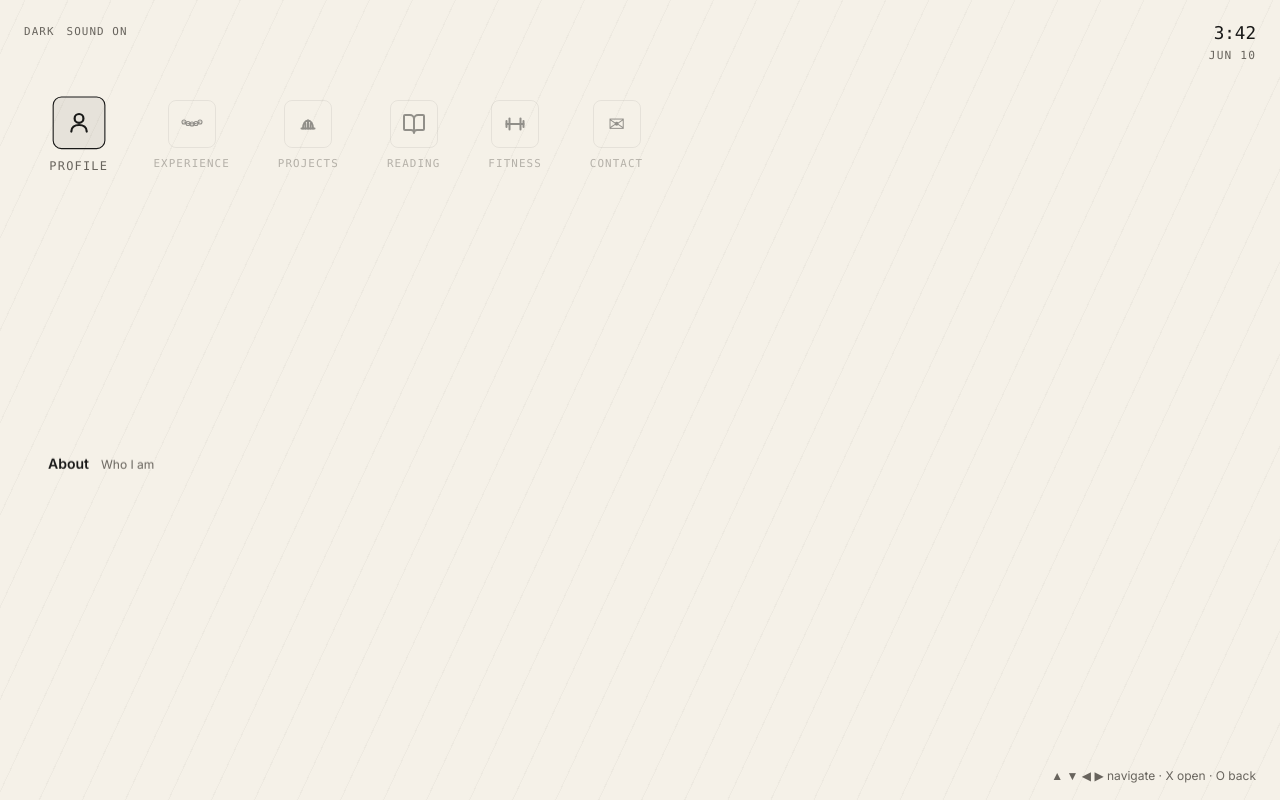
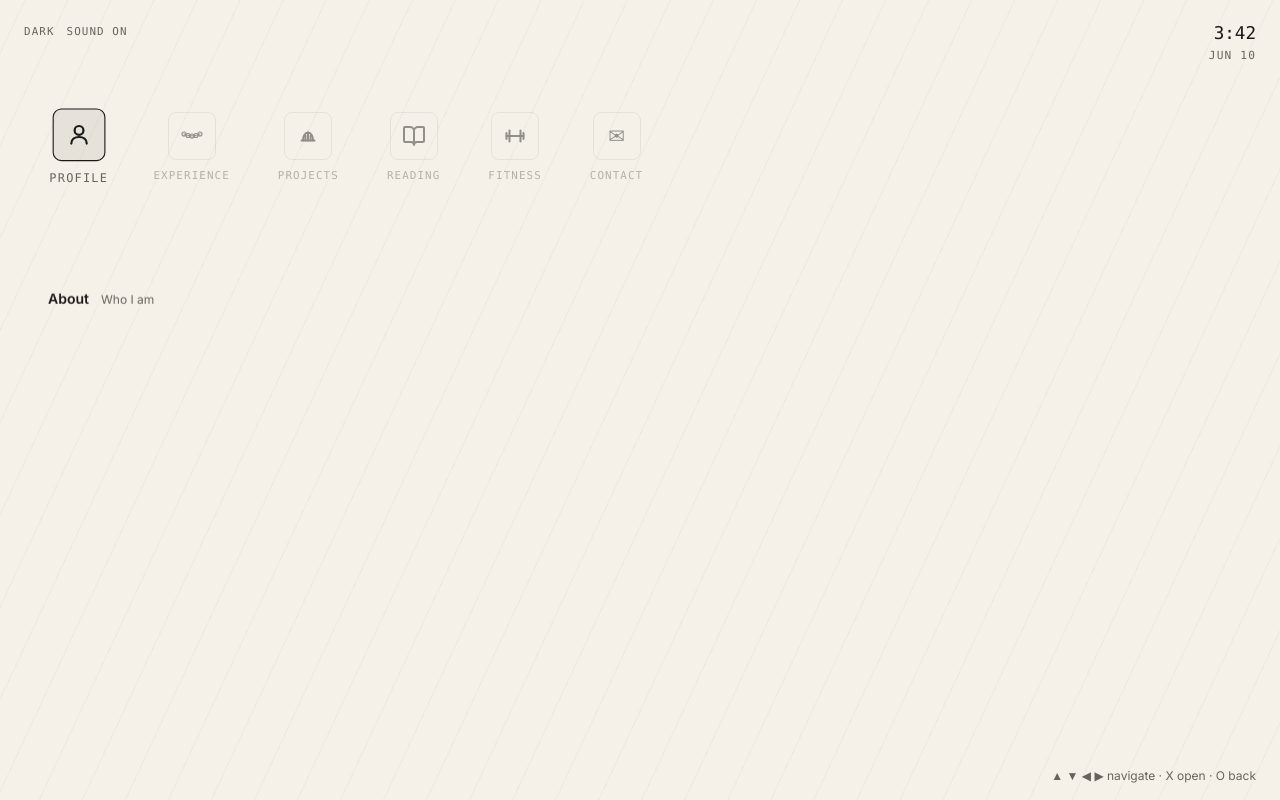
Before and after one commit to QuinteroSantiago/santiago-quintero-quiroga-portfolio, a React (Vite) app: page /profile in a window 1280 px wide. Built offline with nearby package versions, Linux system fonts and the light colour scheme; a web font is replaced by a local one.

Commit message:
Tighten desktop XMB item spacing

```diff
--- a/src/xmb/XmbShell.jsx
+++ b/src/xmb/XmbShell.jsx
@@ -119,7 +119,7 @@ function XmbShell() {
         </button>
       </div>
 
-      <main className="relative z-10 flex min-h-screen flex-col justify-center gap-4 px-6 sm:gap-12 sm:px-12">
+      <main className="relative z-10 flex min-h-screen flex-col justify-center gap-4 px-6 sm:gap-6 sm:px-12">
         <CategoryBar categories={categories} activeIndex={state.categoryIndex} onSelect={selectCategory} />
         <ItemColumn
           items={category.items}
--- a/src/xmb/xmb.css
+++ b/src/xmb/xmb.css
@@ -89,7 +89,7 @@
     height: 60vh;
   }
   .xmb-item-list {
-    top: 50%;
+    top: 18%;
   }
 }
 
```
